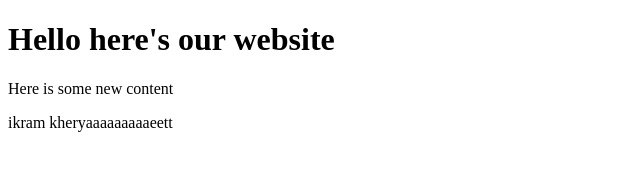
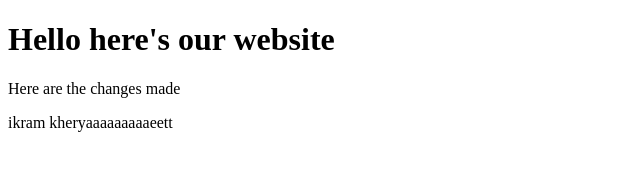
Before and after one commit to sarra252/test-repo, a plain HTML site: page index.html in a window 1280 px wide. Shown: the full height of the page, 0-640 px from the left. Drawn offline with Linux system fonts and the light colour scheme.

Commit message:
Merge remote changes

```diff
--- a/index.html
+++ b/index.html
@@ -7,7 +7,7 @@
 </head>
 <body>
     <h1>Hello here's our website</h1>
-    <p>Here is some new content</p>
+    <p>Here are the changes made</p>
     <p>ikram kheryaaaaaaaaaeett</p>
 </body>
 </html>
```
